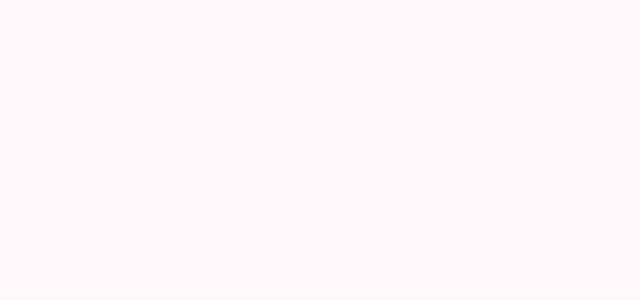
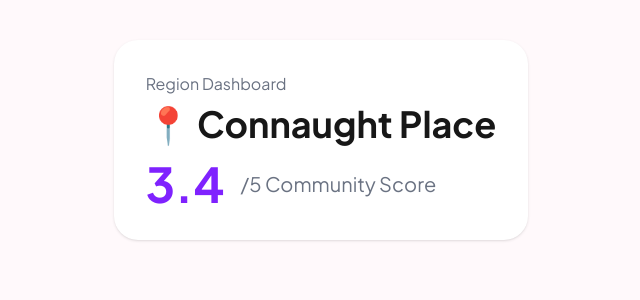
Before and after one commit to pixel-angel/Project_Athena-v2v, a Next.js app: page /dashboard in a window 1280 px wide. Shown: the top 300 px of the page, without its empty margins (319-959 px from the left). Built offline with nearby package versions, Linux system fonts and the light colour scheme.

Commit message:
added content to dashboard

```diff
--- a/package.json
+++ b/package.json
@@ -9,10 +9,7 @@
     "lint": "eslint"
   },
   "dependencies": {
-<<<<<<< Updated upstream
     "leaflet": "^1.9.4",
-=======
->>>>>>> Stashed changes
     "lucide-react": "^1.24.0",
     "next": "16.2.10",
     "react": "19.2.4",
--- a/src/app/dashboard/page.tsx
+++ b/src/app/dashboard/page.tsx
@@ -2,14 +2,87 @@
 
 import { useSearchParams } from "next/navigation";
 
+import reviews from "@/data/reviews.json";
+
+import DashboardHeader from "@/components/dashboard/DashboardHeader";
+
+import StatsCards from "@/components/dashboard/StatsCard";
+
 export default function DashboardPage() {
-  const searchParams = useSearchParams();
+  const params = useSearchParams();
 
-  const region = searchParams.get("region");
+  const region = params.get("region") || "Connaught Place";
+
+  const regionReviews = reviews.filter((review) => review.region === region);
+
+  function average(key: string) {
+    const nums = regionReviews
+
+      .map((r: any) => r[key])
+
+      .filter((x) => x != null);
+
+    return nums.reduce((a, b) => a + b, 0) / nums.length;
+  }
+
+  const lighting = average("streetLighting");
+
+  const toilets = average("publicToilets");
+
+  const menstrual = average("menstrualProducts");
+
+  const transport = average("safeTransport");
+
+  const childcare = average("childcareAccess");
+
+  const overall = (lighting + toilets + menstrual + transport + childcare) / 5;
+
+  const features = [
+    {
+      name: "Street Lighting",
+
+      value: lighting,
+    },
+
+    {
+      name: "Public Toilets",
+
+      value: toilets,
+    },
+
+    {
+      name: "Menstrual Products",
+
+      value: menstrual,
+    },
+
+    {
+      name: "Safe Transport",
+
+      value: transport,
+    },
+
+    {
+      name: "Childcare",
+
+      value: childcare,
+    },
+  ];
+
+  const strongest = features.reduce((a, b) => (a.value > b.value ? a : b)).name;
+
+  const weakest = features.reduce((a, b) => (a.value < b.value ? a : b)).name;
 
   return (
-    <div>
-      <h1>{region}</h1>
+    <div className="max-w-7xl mx-auto py-10 px-6">
+      <DashboardHeader region={region} score={overall} />
+
+      {/* <StatsCards
+        // // overall={overall}
+        // reviews={regionReviews.length}
+        // strongest={strongest}
+        // weakest={weakest}
+      /> */}
     </div>
   );
 }
--- a/src/app/review/page.tsx
+++ b/src/app/review/page.tsx
@@ -1,9 +1,15 @@
 import ReviewForm from "@/components/review/ReviewForm";
+import Navbar from "@/components/common/Navbar";
+import Footer from "@/components/common/footer";
 
 export default function ReviewPage() {
   return (
-    <main className="min-h-screen bg-[#F5F2FA] py-12 px-5">
+    <div>
+      <Navbar />
+    <main className="min-h-screen bg-[#FFF5F2] py-12 px-5">
       <ReviewForm />
     </main>
+      <Footer />
+    </div>
   );
 }
--- /dev/null
+++ b/src/components/dashboard/DashboardHeader.tsx
@@ -0,0 +1,22 @@
+interface Props {
+  region: string;
+  score: number;
+}
+
+export default function DashboardHeader({ region, score }: Props) {
+  return (
+    <div className="bg-white rounded-3xl shadow-sm p-8">
+      <p className="text-gray-500">Region Dashboard</p>
+
+      <h1 className="text-4xl font-bold mt-2">📍 {region}</h1>
+
+      <div className="mt-4 flex items-center gap-4">
+        <span className="text-5xl font-bold text-violet-600">
+          {score.toFixed(1)}
+        </span>
+
+        <span className="text-xl text-gray-500">/5 Community Score</span>
+      </div>
+    </div>
+  );
+}
--- /dev/null
+++ b/src/components/dashboard/StatsCard.tsx
@@ -0,0 +1,22 @@
+interface Props {
+  region: string;
+  score: number;
+}
+
+export default function DashboardHeader({ region, score }: Props) {
+  return (
+    <div className="bg-white rounded-3xl shadow-sm p-8">
+      <p className="text-gray-500">Region Dashboard</p>
+
+      <h1 className="text-4xl font-bold mt-2">📍 {region}</h1>
+
+      <div className="mt-4 flex items-center gap-4">
+        <span className="text-5xl font-bold text-violet-600">
+          {score.toFixed(1)}
+        </span>
+
+        <span className="text-xl text-gray-500">/5 Community Score</span>
+      </div>
+    </div>
+  );
+}
--- a/src/data/reviews.json
+++ b/src/data/reviews.json
@@ -0,0 +1,32 @@
+[
+  {
+    "region": "Connaught Place",
+    "streetLighting": 4,
+    "publicToilets": 3,
+    "menstrualProducts": 4,
+    "safeTransport": 5,
+    "childcareAccess": 2,
+    "comment": "Well lit and feels safe at night.",
+    "date": "2026-07-09"
+  },
+  {
+    "region": "Connaught Place",
+    "streetLighting": 5,
+    "publicToilets": 2,
+    "menstrualProducts": 3,
+    "safeTransport": 4,
+    "childcareAccess": 2,
+    "comment": "Metro is nearby. Toilets need improvement.",
+    "date": "2026-07-08"
+  },
+  {
+    "region": "Karol Bagh",
+    "streetLighting": 3,
+    "publicToilets": 2,
+    "menstrualProducts": 2,
+    "safeTransport": 3,
+    "childcareAccess": 1,
+    "comment": "Busy market but transport is good.",
+    "date": "2026-07-07"
+  }
+]
```
Also changed, not shown: 1 other file (tests, documents, lock files or other folders).
